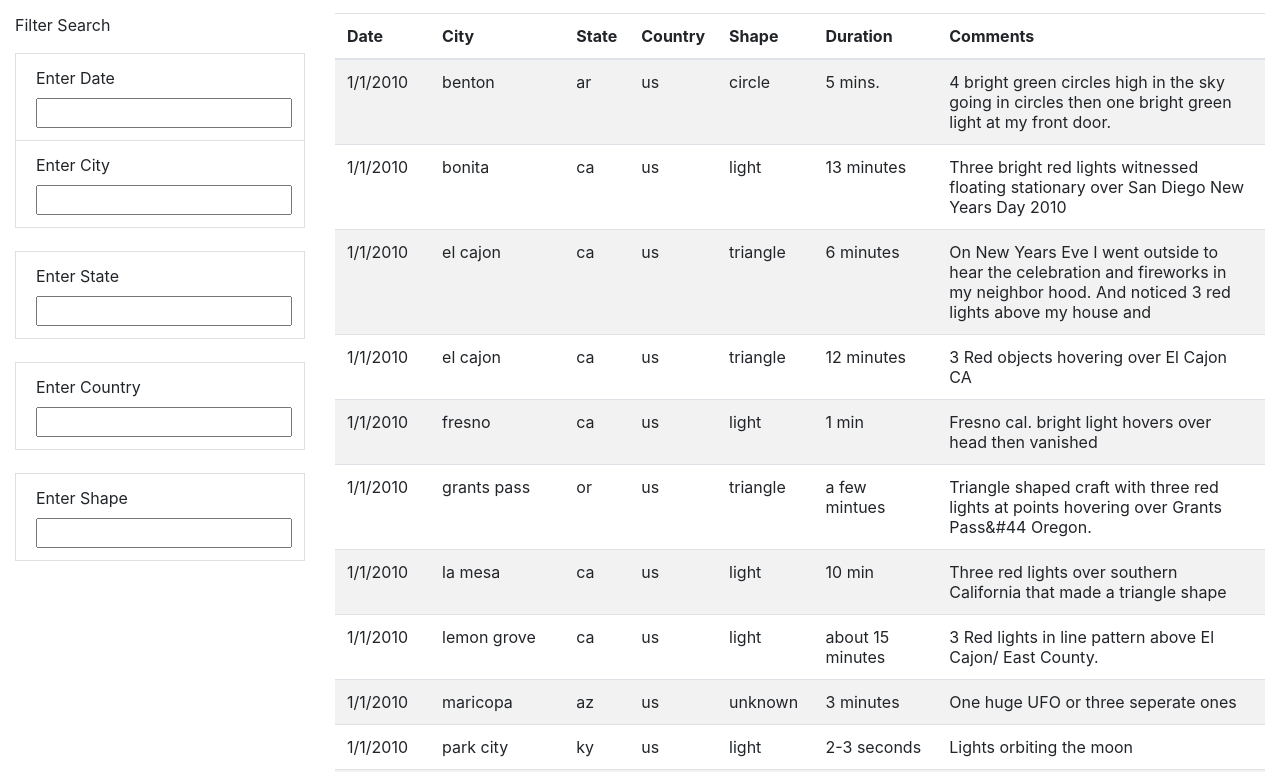
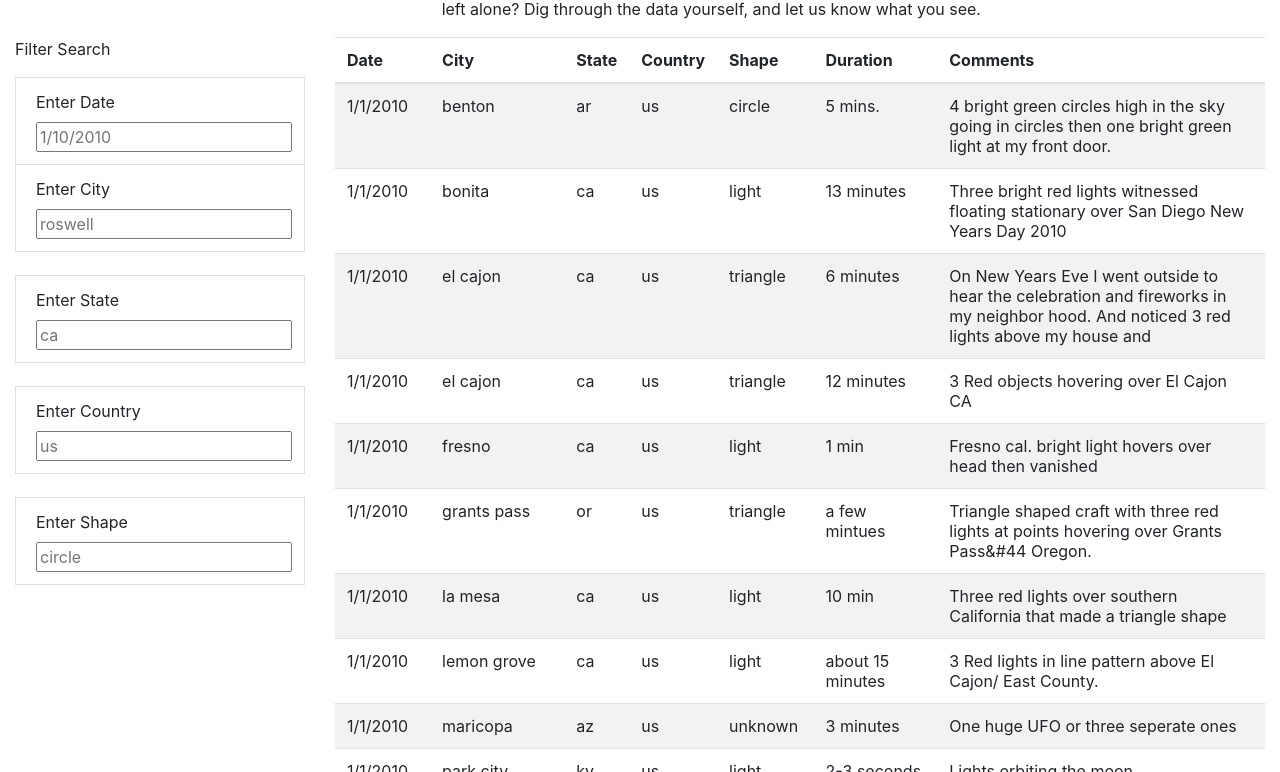
Before and after one commit to ll3335/UFOs, a plain HTML site: page index.html in a window 1280 px wide. Shown: the part 435-1207 px from the top of the page. Drawn offline with nearby package versions, Linux system fonts and the light colour scheme; files whose address does not match are found by name.

Commit message:
Add files via upload

```diff
--- a/index.html
+++ b/index.html
@@ -1,3 +1,9 @@
+
+<html lang="en">
+    head>
+    <meta charset="UTF-8">
+    <meta name="viewport" content="width=device-width, initial-scale=1.0">
+    <title>UFO Finder</title>
 <link
       rel="stylesheet"
       href="https://maxcdn.bootstrapcdn.com/bootstrap/4.0.0/css/bootstrap.min.css"
@@ -5,6 +11,7 @@
       crossorigin="anonymous"
     />
     <link rel="stylesheet" href="static/css/style.css">
+</head>
     <body>
         <div class="container-fluid">
             <div class="row">
@@ -29,23 +36,23 @@
                 </ul>
                 <li class="list-group-item">
                     <label for="date">Enter Date</label><br>
-                  <input type="text" id="datetime" />
+                    <input type="text" placeholder="1/10/2010" id="datetime" />
                 </li>
                 <li class = "list-group-item">
                   <label for="city">Enter City</label><br>
-                  <input type="text" id="city" />
+                    <input type="text" placeholder="roswell" id="city" />
                 </li><br>
                 <li class = "list-group-item">
                   <label for="state">Enter State</label><br>
-                  <input type="text" id= "state" />
+                    <input type="text" placeholder="ca" id= "state" />
                 </li><br>
                 <li class = "list-group-item">
                   <label for="country">Enter Country</label>
-                  <input type="text" id="country" />
+                    <input type="text" placeholder="us" id="country" />
                 </li><br>
                 <li class = "list-group-item">
                   <label for="shape">Enter Shape</label><br>
-                  <input type="text" id="shape" />
+                    <input type="text" placeholder="circle" id="shape" />
                 </li><br>
               </div>
               <div class="col-md-9">
@@ -71,3 +78,5 @@
   <script src="static/js/data.js"></script>
   <script src="static/js/app.js"></script>
 </body>
+
+</html>
```
Lines whose indentation alone changed are shown as unchanged.
